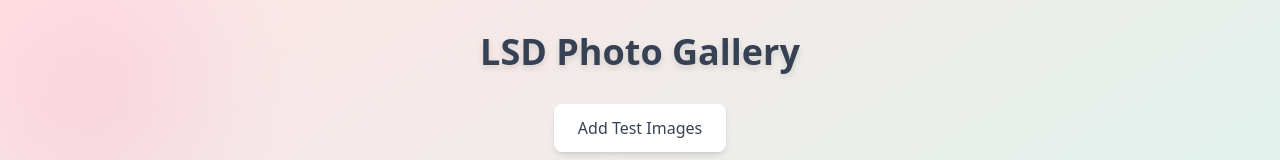
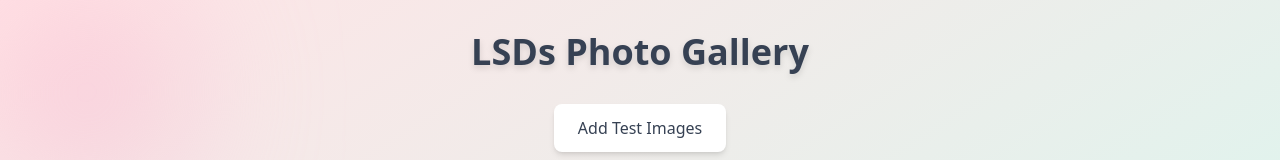
Before and after one commit to bxbx1205/IOT2, a React (Vite) app: page / in a window 1280 px wide. Shown: the top 160 px of the page. Built offline with nearby package versions, Linux system fonts and the light colour scheme; no server answers.

Commit message:
modified:   src/App.jsx

```diff
--- a/src/App.jsx
+++ b/src/App.jsx
@@ -88,7 +88,7 @@ function App() {
                     initial={{ opacity: 0, y: -20 }}
                     animate={{ opacity: 1, y: 0, transition: { duration: 0.6, ease: "easeOut" } }}
                 >
-                    LSD Photo Gallery
+                    LSDs Photo Gallery
                 </motion.h1>
 
                 {/* Test upload button */}
```
